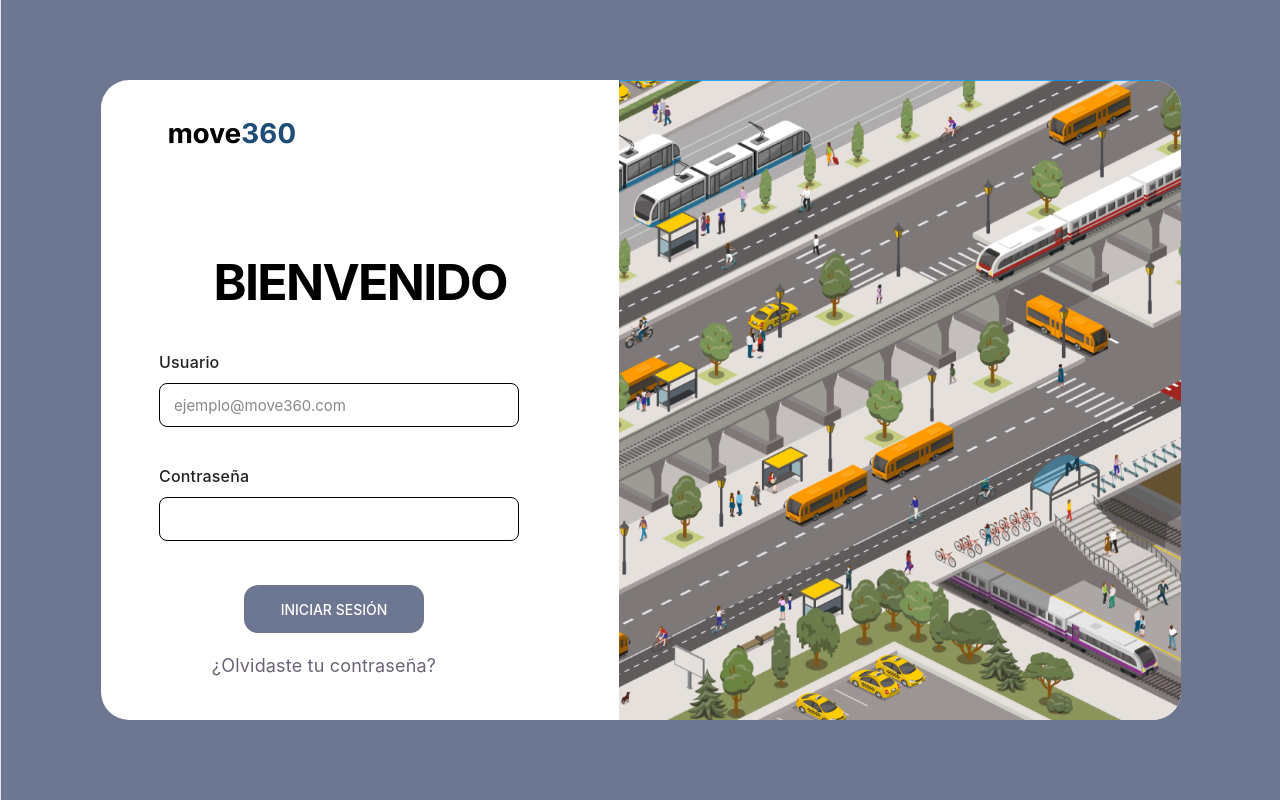
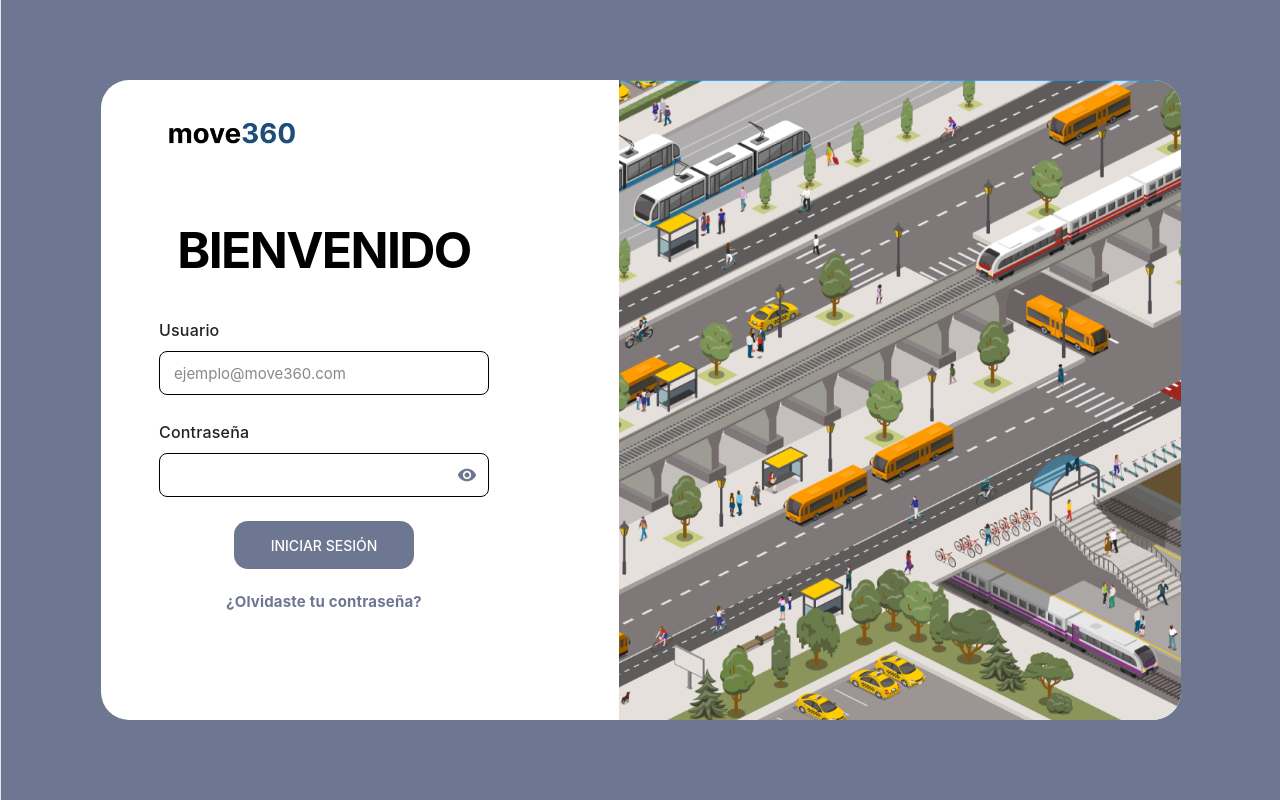
Before and after one commit to TC3005B-Equipo6/admin-front, a React (Vite) app: page / in a window 1280 px wide. Built offline with nearby package versions, Linux system fonts and the light colour scheme.

Commit message:
Feature/visible password

```diff
--- a/src/components/Input/Input.module.css
+++ b/src/components/Input/Input.module.css
@@ -1,5 +1,6 @@
 .wrapper {
-  margin-bottom: 12px;
+  width: 100%;
+  margin-bottom: 24px;
   display: flex;
   flex-direction: column;
 }
@@ -12,7 +13,14 @@
   font-family: "Inter", sans-serif;
 }
 
+.field {
+  position: relative;
+  display: flex;
+  align-items: center;
+}
+
 .input {
+  width: 100%;
   border: 1px solid #000000;
   border-radius: 8px;
   padding: 10px 12px;
@@ -25,6 +33,14 @@
   color: #000000;
 }
 
+.field .input {
+  margin-bottom: 0;
+}
+
+.field .inputWithToggle {
+  padding-right: 48px;
+}
+
 .input:focus {
   border-color: #6E7791;
 }
@@ -32,3 +48,33 @@
 .input::placeholder {
   color: #888888;
 }
+
+.toggleButton {
+  position: absolute;
+  top: 50%;
+  right: 12px;
+  transform: translateY(-50%);
+  display: inline-flex;
+  align-items: center;
+  justify-content: center;
+  padding: 0;
+  border: none;
+  background: transparent;
+  color: #6E7791;
+  cursor: pointer;
+}
+
+.toggleButton svg {
+  width: 20px;
+  height: 20px;
+}
+
+.toggleButton:hover {
+  color: #56607c;
+}
+
+.toggleButton:focus-visible {
+  outline: 2px solid #6E7791;
+  outline-offset: 4px;
+  border-radius: 4px;
+}
--- a/src/components/Input/Input.tsx
+++ b/src/components/Input/Input.tsx
@@ -1,20 +1,70 @@
-import type { InputHTMLAttributes } from "react";
+import { useId, useState, type InputHTMLAttributes } from "react";
+import { icons } from "../../icons";
 import styles from "./Input.module.css";
 
-type InputProps = InputHTMLAttributes<HTMLInputElement> & {
+export interface InputProps extends InputHTMLAttributes<HTMLInputElement> {
   label: string;
   className?: string;
-};
+  showPasswordToggle?: boolean;
+}
 
-export function Input({ label, className = "", ...props }: InputProps) {
+export function Input({
+  label,
+  className = "",
+  id,
+  type,
+  showPasswordToggle = false,
+  ...props
+}: InputProps) {
+  const generatedId = useId();
+  const [isPasswordVisible, setIsPasswordVisible] = useState(false);
+
+  const isPasswordField = type === "password";
+  const canTogglePassword = isPasswordField && showPasswordToggle;
+  const inputType =
+    canTogglePassword && isPasswordVisible ? "text" : type;
+  const PasswordIcon = isPasswordVisible ? icons.eyeOff : icons.eyeOn;
+  const inputId = id ?? generatedId;
+
   return (
     <div className={styles.wrapper}>
-      <label className={styles.label}>{label}</label>
+      <label className={styles.label} htmlFor={inputId}>
+        {label}
+      </label>
 
-      <input
-        {...props}
-        className={[styles.input, className].filter(Boolean).join(" ")}
-      />
+      <div className={styles.field}>
+        <input
+          {...props}
+          id={inputId}
+          type={inputType}
+          className={[
+            styles.input,
+            canTogglePassword ? styles.inputWithToggle : "",
+            className,
+          ]
+            .filter(Boolean)
+            .join(" ")}
+        />
+
+        {canTogglePassword && (
+          <button
+            type="button"
+            className={styles.toggleButton}
+            aria-label={
+              isPasswordVisible
+                ? "Ocultar contraseña"
+                : "Mostrar contraseña"
+            }
+            aria-pressed={isPasswordVisible}
+            onMouseDown={(event) => event.preventDefault()}
+            onClick={() =>
+              setIsPasswordVisible((currentValue) => !currentValue)
+            }
+          >
+            <PasswordIcon aria-hidden="true" />
+          </button>
+        )}
+      </div>
     </div>
   );
 }
--- a/src/screens/Login/Login.module.css
+++ b/src/screens/Login/Login.module.css
@@ -33,11 +33,13 @@
 
 .left h1 {
   font-family: "Inter", sans-serif;
+  width: 100%;
+  max-width: 330px;
   font-size: 50px;
   font-weight: 700;
   line-height: 1;
   color: #000;
-  margin-bottom: 42px;
+  margin: 0 0 42px;
 }
 
 .form {
@@ -76,25 +78,19 @@
 }
 
 .error {
-  position: absolute;
-  top: 200px;
-  left: 0;
-  width: 330px;
   text-align: center;
   font-size: 15px;
-  color: #000;
+  color: #d92d20;
   font-weight: 500;
-  margin: 0;
-  z-index: 2;
+  margin: 4px 0 0;
 }
 
-.form button {
+.form > button {
   width: 180px;
   height: 48px;
   border-radius: 14px;
   margin: 20px auto;
   display: block;
-  transform: translateX(10px);
 }
 
 .forgot {
@@ -103,7 +99,7 @@
   font-weight: 700;
   color: #6E7791;
   cursor: pointer;
-  margin: 15 px auto 15 px auto;
+  margin: 15px auto 0;
 }
 
 .right {
--- a/src/screens/Login/Login.tsx
+++ b/src/screens/Login/Login.tsx
@@ -1,19 +1,19 @@
 import { useState, type SyntheticEvent } from "react";
 import { useNavigate } from "react-router-dom";
+import { Button } from "../../components/Button/Button";
 import { Input } from "../../components/Input/Input";
-import { Button } from "../../components/Button/Button";
+import { login } from "../../services/authService";
 import styles from "./Login.module.css";
-import { login } from "../../services/authService";
 
 export default function LoginScreen() {
   const navigate = useNavigate();
 
   const [user, setUser] = useState("");
   const [password, setPassword] = useState("");
-
   const [error, setError] = useState("");
 
-  const handleSubmit = async (e: SyntheticEvent<HTMLFormElement>) => { e.preventDefault();
+  const handleSubmit = async (e: SyntheticEvent<HTMLFormElement>) => {
+    e.preventDefault();
 
     if (!user || !password) {
       setError("Completa todos los campos");
@@ -26,11 +26,9 @@ export default function LoginScreen() {
       const token = await login(user, password);
 
       localStorage.setItem("token", token);
-
       navigate("/home");
     } catch {
       setError("Usuario o contraseña incorrectos");
-    } finally {
     }
   };
 
@@ -38,47 +36,35 @@ export default function LoginScreen() {
     <div className={styles.wrapper}>
       <div className={styles.card}>
         <div className={styles.left}>
-          <img
-            src="/move360.png"
-            alt="move360"
-            className={styles.logo}
-          />
+          <img src="/move360.png" alt="move360" className={styles.logo} />
 
           <h1>BIENVENIDO</h1>
 
-          <form
-            className={styles.form}
-            onSubmit={handleSubmit}
-          >
+          <form className={styles.form} onSubmit={handleSubmit}>
             <Input
               label="Usuario"
               placeholder="ejemplo@move360.com"
               value={user}
-              onChange={(e) =>
-                setUser(e.currentTarget.value)}
+              onChange={(e) => setUser(e.currentTarget.value)}
             />
 
             <Input
               label="Contraseña"
               type="password"
+              autoComplete="current-password"
+              showPasswordToggle
               value={password}
-              onChange={(e) =>
-              setPassword(e.currentTarget.value)}
+              onChange={(e) => setPassword(e.currentTarget.value)}
             />
 
-            {error && (
-              <p className={styles.error}>
-                {error}
-              </p>
-            )}
+            {error && <p className={styles.error}>{error}</p>}
 
-            <Button type="submit"
-            label={"INICIAR SESIÓN"}
-            />
+            <Button type="submit" label="INICIAR SESIÓN" />
 
-            <p>   ¿Olvidaste tu contraseña?</p>
+            <p className={styles.forgot}>¿Olvidaste tu contraseña?</p>
           </form>
         </div>
+
         <div className={styles.right}></div>
       </div>
     </div>
```
Also changed, not shown: 1 other file (tests, documents, lock files or other folders).
